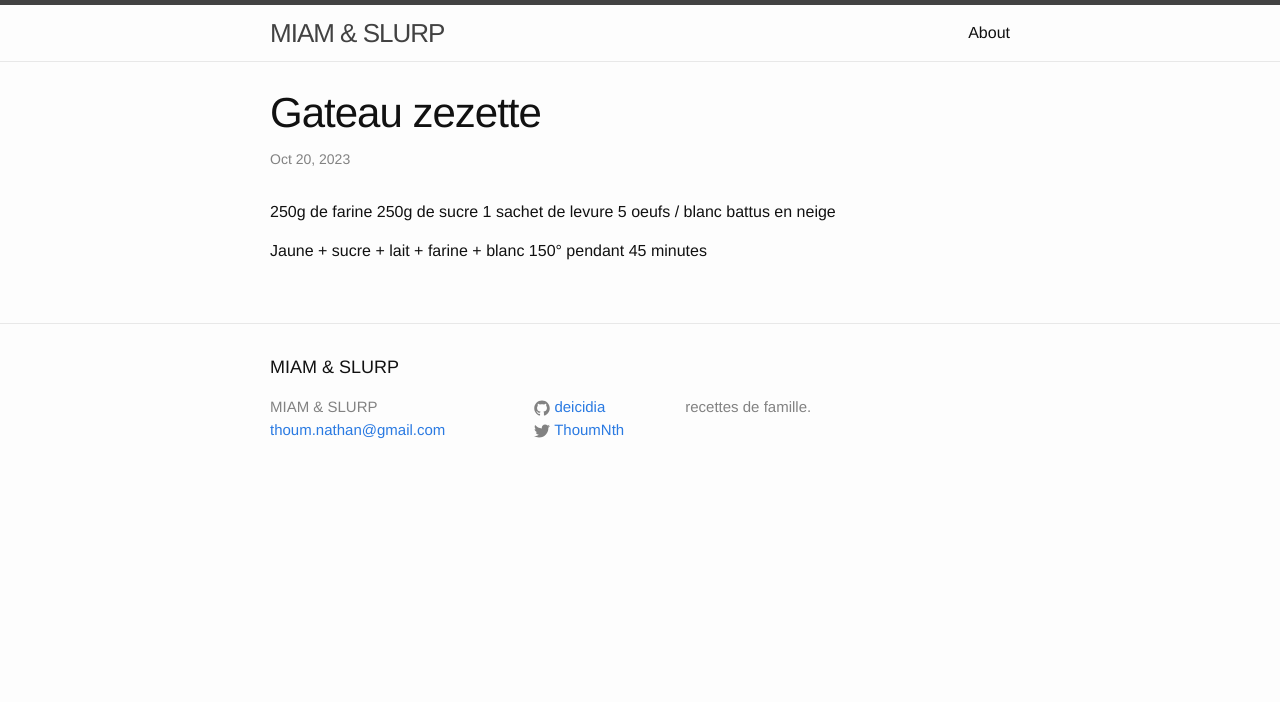
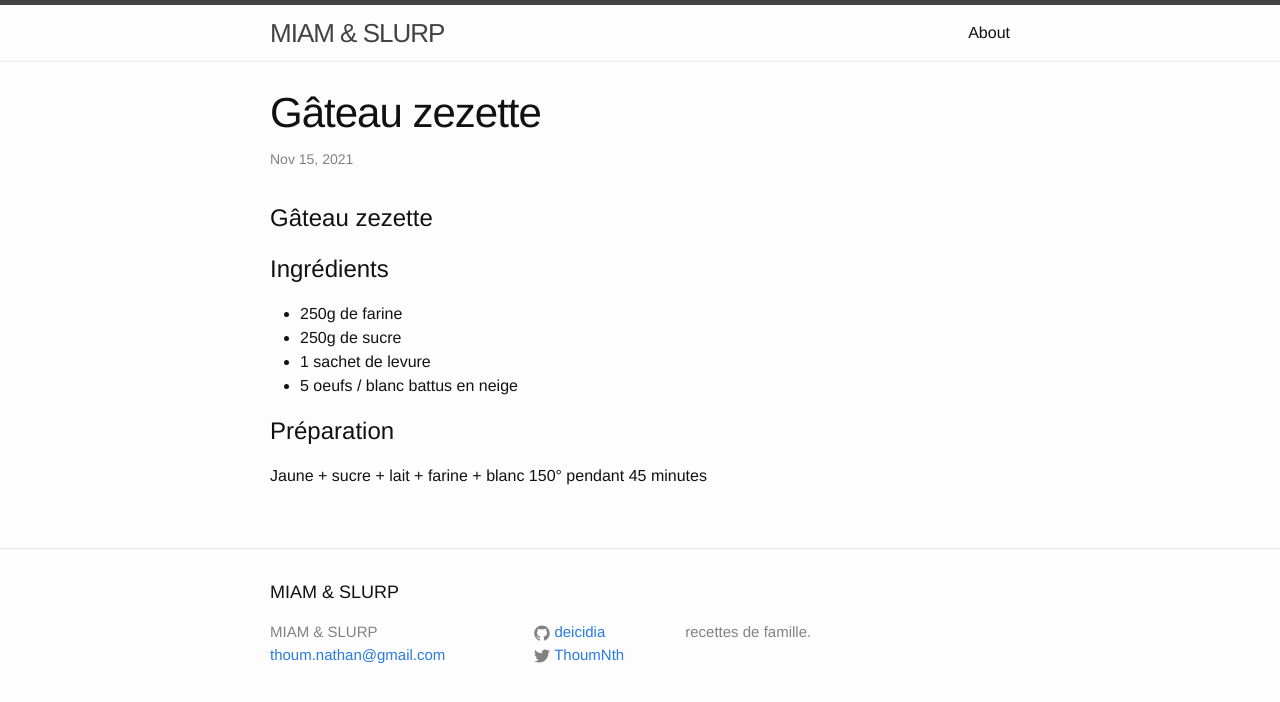
Before and after one commit to DEICIDIA/DEICIDIA.github.io, a Jekyll site: the page built from _posts/2021-11-15-welcome-to-jekyll.markdown, in a window 1280 px wide. Shown: the top 702 px of the page. Built offline with Jekyll 4.4.1, drawn with Linux system fonts in a browser that asks for light colours.

Commit message:
test markdown

```diff
--- a/_posts/2021-11-15-welcome-to-jekyll.markdown
+++ b/_posts/2021-11-15-welcome-to-jekyll.markdown
@@ -1,14 +1,17 @@
 ---
 layout: post
-title:  "Gateau zezette"
-date:   2023-10-20 10:29:00 +0100
-categories: jekyll update
+title:  "Gâteau zezette"
 ---
 
-250g de farine
-250g de sucre
-1 sachet de levure
-5 oeufs / blanc battus en neige
+Gâteau zezette
+===
 
+# Ingrédients
+- 250g de farine
+- 250g de sucre
+- 1 sachet de levure
+- 5 oeufs / blanc battus en neige
+
+# Préparation
 Jaune + sucre + lait + farine + blanc
 150° pendant 45 minutes
```
Also changed, not shown: _posts/2023-10-20-RIZ-AU-LAIT.md (added, +7 -0 lines).
